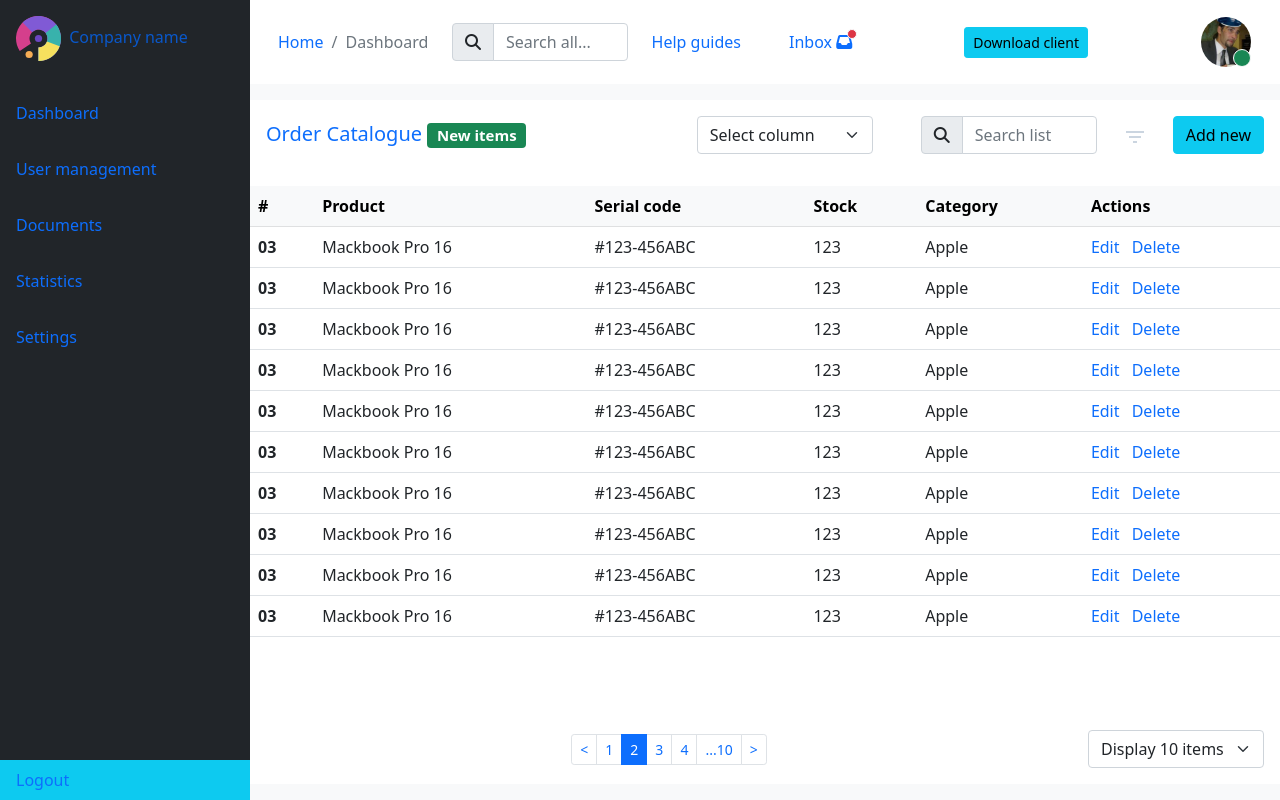
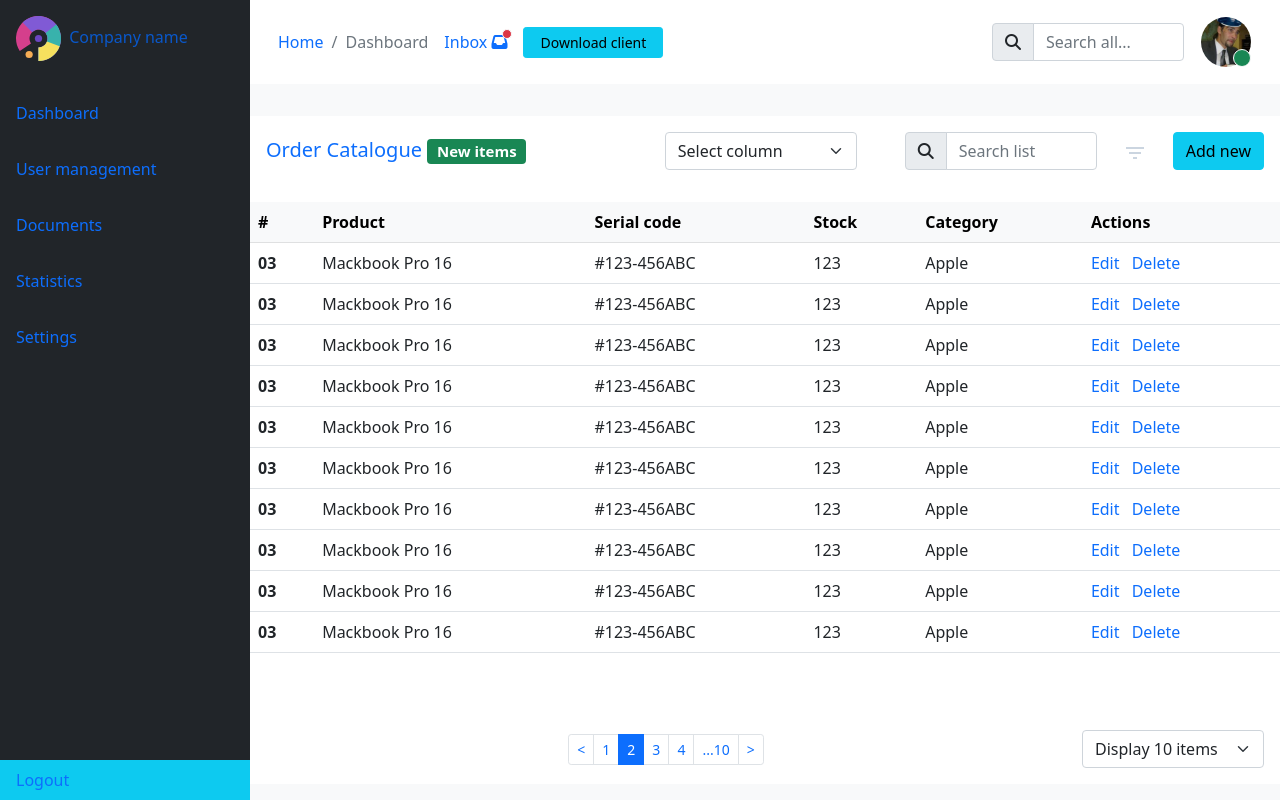
Before and after one commit to ouhouh23/BulmaTemplate, a plain HTML site: page public/index.html in a window 1280 px wide. Drawn offline with nearby package versions, Linux system fonts and the light colour scheme.

Commit message:
feat2.0: Better headers

```diff
--- a/public/css/custom.css
+++ b/public/css/custom.css
@@ -6,8 +6,19 @@ html a {
 }
 
 /**
- * Input width block
+ * Input, form - width block
  */
+
 .input-width {
-  width: 11rem;
+  width: 12rem;
 }
+
+@media screen and (max-width: 992px) {
+  .input-width {
+    width: 100%;
+  }
+
+  .form-width {
+  	width: 100%;
+  }
+}
--- a/public/index.html
+++ b/public/index.html
@@ -69,14 +69,15 @@
 
       	<div class="h-100 d-flex flex-column
           container-fluid p-0 bg-light">
-          <header class="p-3 bg-white">
-            <div class="container-xxl d-flex
-              flex-wrap flex-xl-nowrap">
-              <div class="container-fluid d-flex align-items-center
-              justify-content-between flex-column flex-sm-row
-              flex-wrap text-nowrap p-0
-              me-0 me-xl-5">
-                <a class="d-md-none mb-3 mb-sm-0" data-bs-toggle="offcanvas"
+          <header class="p-3 mb-3 bg-white">
+            <div class="container">
+              <div class="d-flex flex-wrap align-items-center
+                justify-content-center justify-content-lg-start">
+
+                <div class="nav col-12 col-lg-auto
+                  me-lg-auto mb-2 justify-content-center
+                  align-items-center mb-2 mb-lg-0">
+                  <a class="d-md-none px-3" data-bs-toggle="offcanvas"
                     href="#offcanvasExample" role="button" aria-controls="offcanvasExample">
                     <svg viewBox="0 0 100 80" width="24" height="20">
                       <rect width="100" height="13"></rect>
@@ -137,7 +138,8 @@
                     </div>
                   </div>
 
-                <nav aria-label="breadcrumb mb-3 mb-sm-0">
+
+                  <nav aria-label="breadcrumb text-nowrap px-3">
                     <ol class="breadcrumb m-0">
                       <li class="breadcrumb-item">
                         <a href="#">Home</a>
@@ -149,21 +151,7 @@
                     </ol>
                   </nav>
 
-                <div class="input-group input-width mb-3 mb-sm-0">
-                  <span class="input-group-text" id="basic-addon1">
-                    <i class="fa fa-search"></i>
-                  </span>
-                  <input type="search" class="form-control" placeholder="Search all..."
-                    aria-label="Search all..." aria-describedby="basic-addon1">
-                </div>
-
-                <a class="mb-3 mb-sm-0" href="#">Help guides</a>
-              </div>
-
-              <div class="container-fluid d-flex align-items-center
-                justify-content-between flex-column flex-sm-row
-                flex-wrap p-0">
-                <div class="mb-3 mb-sm-0">
+                  <div class="px-3">
                     <a href="#">Inbox</a>
 
                     <a href="#">
@@ -179,11 +167,21 @@
                     </a>
                   </div>
 
-                <a class="btn btn-info btn-sm mb-3 mb-sm-0"
+                  <a class="btn btn-info btn-sm px-3"
                     href="#" role="button">Download client
                   </a>
+                </div>
 
-                <div class="dropstart mb-3 mb-sm-0">
+                <div class="input-group input-width col-12 col-lg-auto
+                  mb-3 mb-lg-0 me-lg-3">
+                  <span class="input-group-text" id="basic-addon1">
+                    <i class="fa fa-search"></i>
+                  </span>
+                  <input type="search" class="form-control" placeholder="Search all..."
+                    aria-label="Search all..." aria-describedby="basic-addon1">
+                </div>
+
+                <div class="dropdown text-end">
                   <a class="btn position-relative p-0" role="button"
                     data-bs-toggle="dropdown" id="dropdownProfile"
                     aria-expanded="false" href="#">
@@ -227,17 +225,18 @@
               </a>
 
               <form class="d-flex ms-0 ms-sm-auto
-                flex-column flex-sm-row
-                justify-content-center mb-0 mb-sm-3">
+                form-width flex-column flex-lg-row
+                justify-content-center
+                mb-3">
                 <select class="form-select input-width
-                  mb-3 mb-sm-0" aria-label="Select column">
+                  mb-3 mb-lg-0" aria-label="Select column">
                   <option selected>Select column</option>
                   <option value="1">Column one</option>
                   <option value="2">Column two</option>
                   <option value="3">Column three</option>
                 </select>
 
-                <div class="input-group input-width ms-0 ms-sm-5">
+                <div class="input-group input-width ms-0 ms-lg-5">
                   <span class="input-group-text" id="basic-addon2">
                     <i class="fa fa-search"></i>
                   </span>
@@ -273,7 +272,7 @@
               </a>
             </header>
 
-            <div class="table-responsive-sm">
+            <div class="table-responsive-md">
               <table class="table">
                 <thead class="table-light">
                   <tr>
@@ -449,7 +448,7 @@
                 </ul>
               </nav>
 
-              <select class="form-select input-width
+              <select class="form-select w-auto
                 mb-3 mb-sm-0" aria-label="select-form">
                 <option selected>Display 10 items</option>
                 <option value="1">Display 30 items</option>
```
Lines whose indentation alone changed are shown as unchanged.
